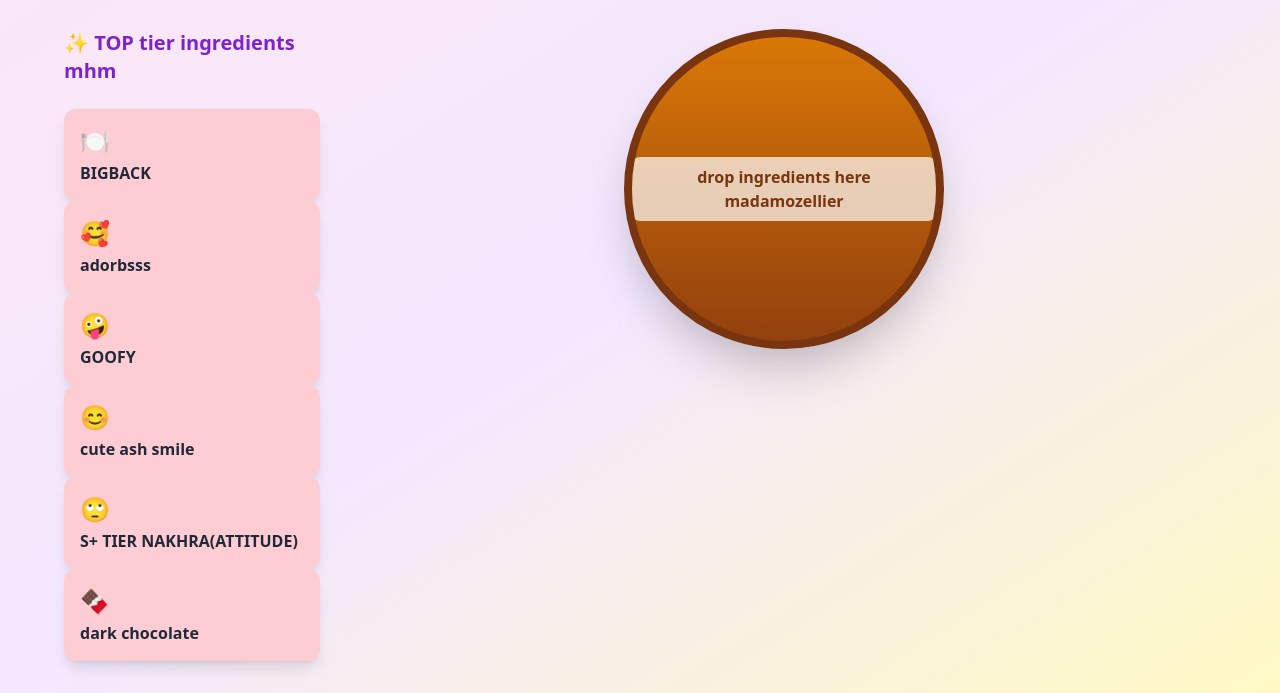
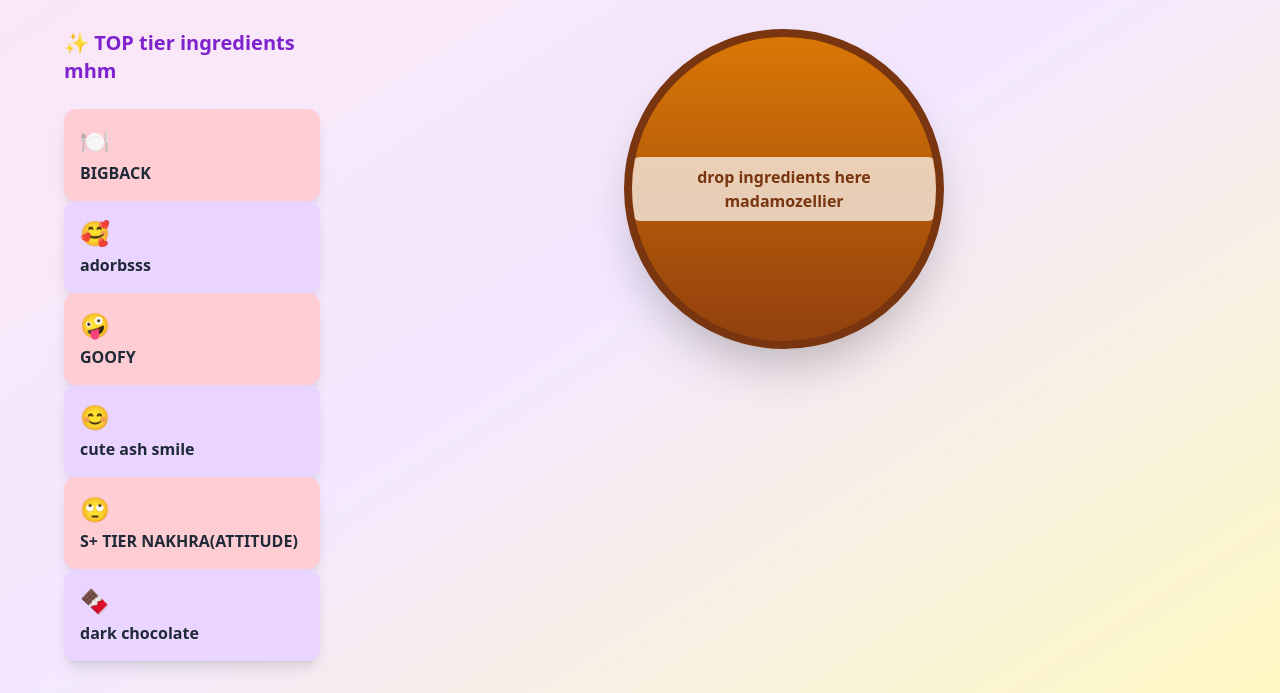
Before and after one commit to ericjnlz/bbgpalada, a plain HTML site: page index.html in a window 1280 px wide. Shown: the part 127-820 px from the top of the page. Drawn offline with nearby package versions, Linux system fonts and the light colour scheme.

Commit message:
Update index.html

```diff
--- a/index.html
+++ b/index.html
@@ -167,11 +167,11 @@
     <script>
         var ingredients = [
             { id: 1, name: 'BIGBACK', added: false, emoji: '🍽️', color: 'bg-rose-200' },
-            { id: 2, name: 'adorbsss', added: false, emoji: '🥰', color: 'bg-rose-200' },
+            { id: 2, name: 'adorbsss', added: false, emoji: '🥰', color: 'bg-purple-200' },
             { id: 3, name: 'GOOFY', added: false, emoji: '🤪', color: 'bg-rose-200' },
-            { id: 4, name: 'cute ash smile', added: false, emoji: '😊', color: 'bg-rose-200' },
+            { id: 4, name: 'cute ash smile', added: false, emoji: '😊', color: 'bg-purple-200' },
             { id: 5, name: 'S+ TIER NAKHRA(ATTITUDE)', added: false, emoji: '🙄', color: 'bg-rose-200' },
-            { id: 6, name: 'dark chocolate', added: false, emoji: '🍫', color: 'bg-rose-200' }
+            { id: 6, name: 'dark chocolate', added: false, emoji: '🍫', color: 'bg-purple-200' }
         ];
 
         var draggedIngredient = null;
```
